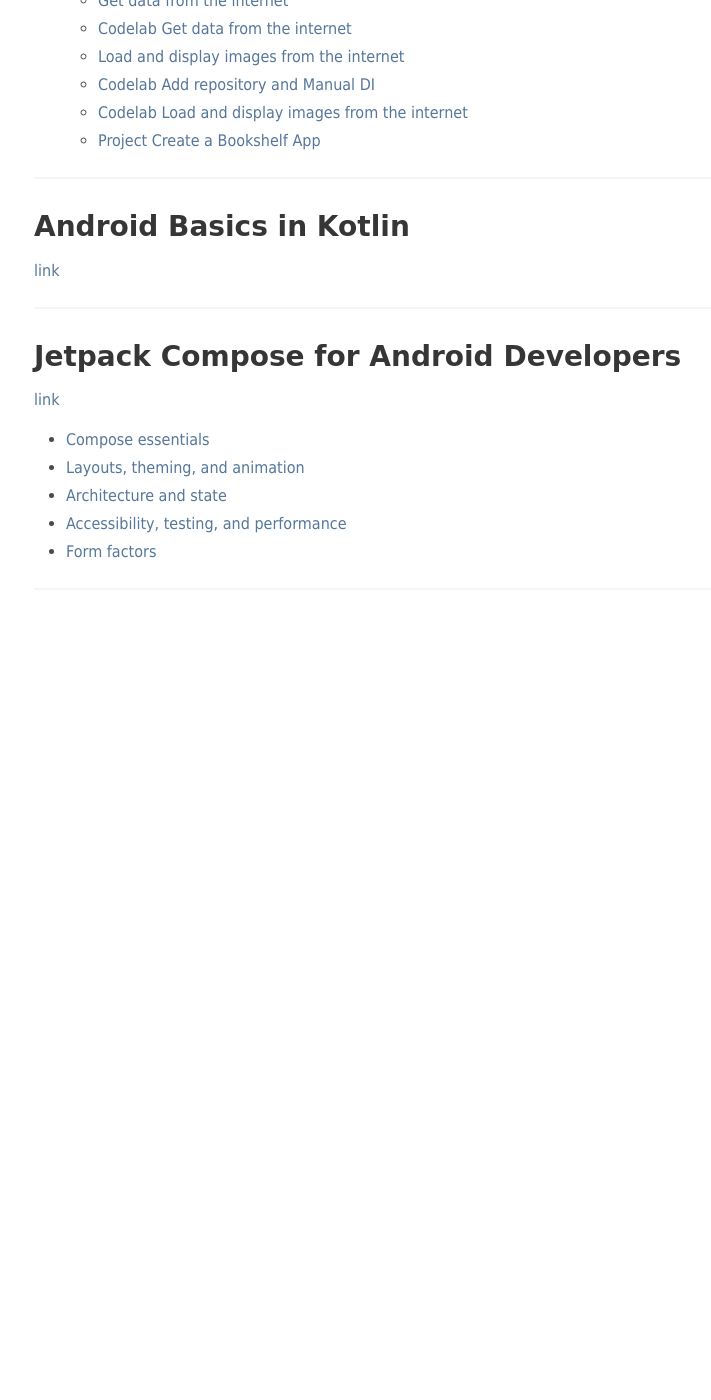
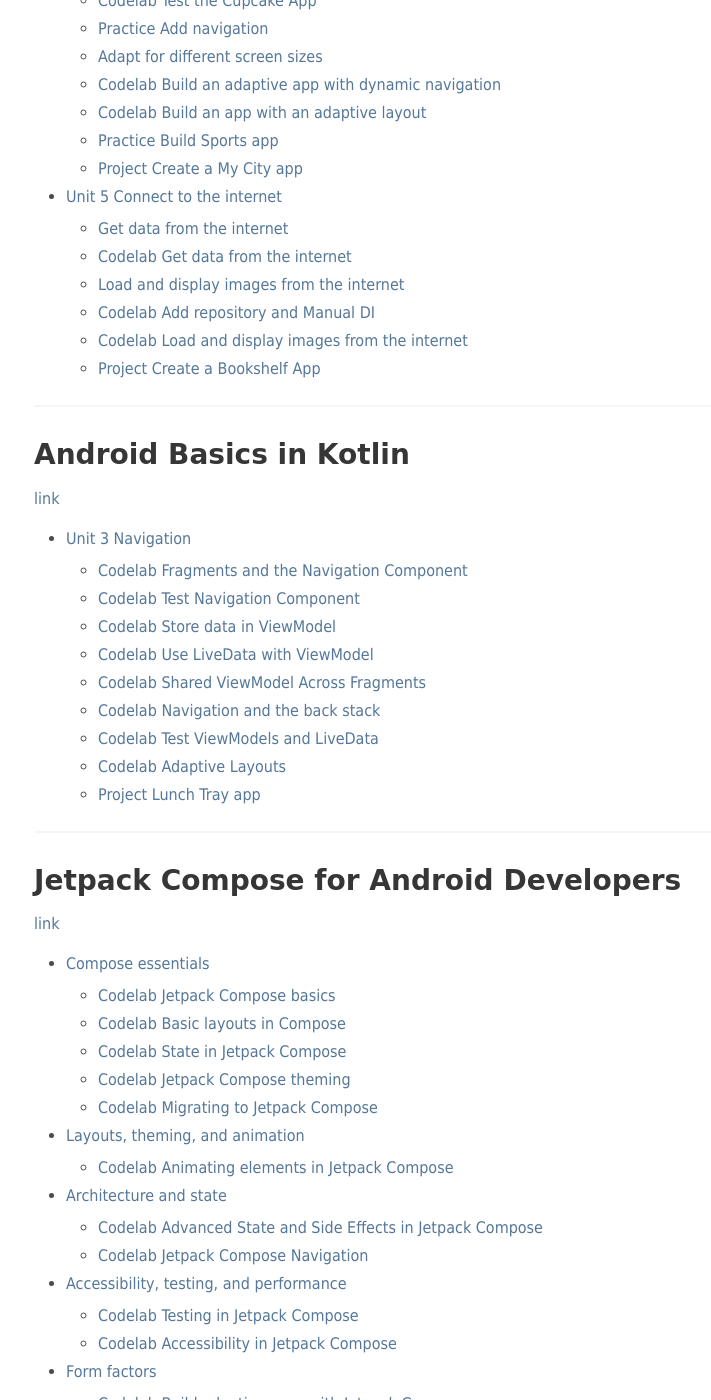
Before and after one commit to mspath/mspath.github.io, a Jekyll site: the page built from courses/android.md, in a window 1280 px wide and 1400 px high, scrolled down 945 px. Shown: the whole window, without its empty margins (30-741 px from the left). Built offline with Jekyll 4.4.1, drawn with Linux system fonts in a browser that asks for light colours; before the commit the page ends 1575 px from its top, so only the background shows below that; some of the changed text lies outside the part shown.

Commit message:
update courses

```diff
--- a/courses/android.md
+++ b/courses/android.md
@@ -3,9 +3,18 @@
 author: markus spath
 ---
 
+Google currently recommends these Courses and Pathways for 'modern android development' with Kotlin, Jetpack and Compose:
+
 ## Android Basics with Compose
 
 [link](https://developer.android.com/courses/android-basics-compose/course)
+
+- [Unit 2 Building app UI](https://developer.android.com/courses/android-basics-compose/unit-2)
+  - [Interacting with UI and state](https://developer.android.com/courses/pathways/android-basics-compose-unit-2-pathway-3)
+  - [Codelab Intro to state in Compose](https://developer.android.com/codelabs/basic-android-kotlin-compose-using-state)
+  - [Codelab Calculate a custom tip](https://developer.android.com/codelabs/basic-android-kotlin-compose-calculate-tip)
+  - [Codelab Write automated tests](https://developer.android.com/codelabs/basic-android-kotlin-compose-write-automated-tests)
+  - [Project Create an Art Space app](https://developer.android.com/codelabs/basic-android-kotlin-compose-art-space)
 
 - [Unit 3 Display lists and use Material Design](https://developer.android.com/courses/android-basics-compose/unit-3)
   - [Build beautiful apps](https://developer.android.com/courses/pathways/android-basics-compose-unit-3-pathway-3)
@@ -44,6 +53,17 @@
 
 [link](https://developer.android.com/courses/android-basics-kotlin/course)
 
+- [Unit 3 Navigation](https://developer.android.com/courses/android-basics-kotlin/unit-3)
+  - [Codelab Fragments and the Navigation Component](https://developer.android.com/codelabs/basic-android-kotlin-training-fragments-navigation-component)
+  - [Codelab Test Navigation Component](https://developer.android.com/codelabs/android-basics-kotlin-test-navigation-components)
+  - [Codelab Store data in ViewModel](https://developer.android.com/codelabs/basic-android-kotlin-training-viewmodel)
+  - [Codelab Use LiveData with ViewModel](https://developer.android.com/codelabs/basic-android-kotlin-training-livedata)
+  - [Codelab Shared ViewModel Across Fragments](https://developer.android.com/codelabs/basic-android-kotlin-training-shared-viewmodel)
+  - [Codelab Navigation and the back stack](https://developer.android.com/codelabs/basic-android-kotlin-training-navigation-backstack)
+  - [Codelab Test ViewModels and LiveData](https://developer.android.com/codelabs/android-basics-kotlin-test-viewmodel-and-livedata)
+  - [Codelab Adaptive Layouts](https://developer.android.com/codelabs/basic-android-kotlin-training-adaptive-layouts)
+  - [Project Lunch Tray app](https://developer.android.com/codelabs/basic-android-kotlin-training-project-lunch-tray)
+
 ---
 
 ## Jetpack Compose for Android Developers
@@ -51,7 +71,43 @@
 [link](https://developer.android.com/courses/jetpack-compose/course)
 
 - [Compose essentials](https://developer.android.com/courses/pathways/jetpack-compose-for-android-developers-1)
+  - [Codelab Jetpack Compose basics](https://developer.android.com/codelabs/jetpack-compose-basics)
+  - [Codelab Basic layouts in Compose](https://developer.android.com/codelabs/jetpack-compose-layouts)
+  - [Codelab State in Jetpack Compose](https://developer.android.com/codelabs/jetpack-compose-state)
+  - [Codelab Jetpack Compose theming](https://developer.android.com/codelabs/jetpack-compose-theming)
+  - [Codelab Migrating to Jetpack Compose](https://developer.android.com/codelabs/jetpack-compose-migration)
 - [Layouts, theming, and animation](https://developer.android.com/courses/pathways/jetpack-compose-for-android-developers-2)
+  - [Codelab Animating elements in Jetpack Compose](https://developer.android.com/codelabs/jetpack-compose-animation)
 - [Architecture and state](https://developer.android.com/courses/pathways/jetpack-compose-for-android-developers-3)
+  - [Codelab Advanced State and Side Effects in Jetpack Compose](https://developer.android.com/codelabs/jetpack-compose-advanced-state-side-effects)
+  - [Codelab Jetpack Compose Navigation](https://developer.android.com/codelabs/jetpack-compose-navigation)
 - [Accessibility, testing, and performance](https://developer.android.com/courses/pathways/jetpack-compose-for-android-developers-4)
+  - [Codelab Testing in Jetpack Compose](https://developer.android.com/codelabs/jetpack-compose-testing)
+  - [Codelab Accessibility in Jetpack Compose](https://developer.android.com/codelabs/jetpack-compose-accessibility)
 - [Form factors](https://developer.android.com/courses/pathways/jetpack-compose-for-android-developers-5)
+  - [Codelab Build adaptive apps with Jetpack Compose](https://codelabs.developers.google.com/jetpack-compose-adaptability)
+  - [Codelab Compose for Wear OS Codelab](https://developer.android.com/codelabs/compose-for-wear-os)
+
+---
+
+## Modern Android App Architecture
+
+[link](https://developer.android.com/courses/pathways/android-architecture)
+
+A very good introduction based on articles and videos.
+
+---
+
+## Kotlin coroutines
+
+[link](https://developer.android.com/courses/pathways/android-coroutines)
+
+- [Codelab Android Room with a View](https://developer.android.com/codelabs/android-room-with-a-view-kotlin)
+
+---
+
+## Google Play Store Listing Certificate
+
+[link](https://play.google.com/academy/certificate/)
+
+A free certificate covering best practices for the Play Store.
```
Also changed, not shown: index.md (+1 -0 lines).
